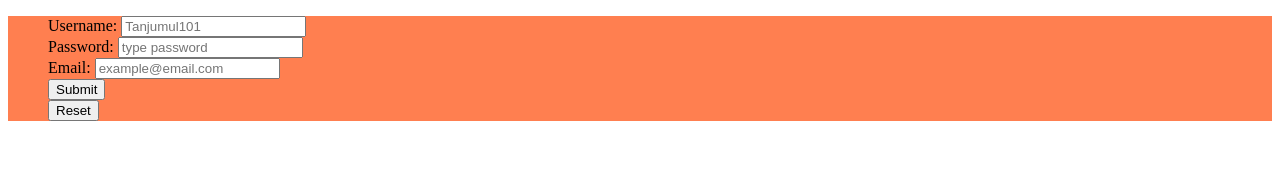
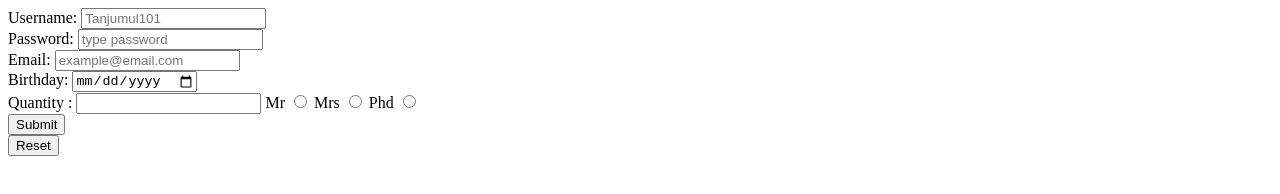
Before and after one commit to 2019331101-Tanjumul/Web-dev, a plain HTML site: page form.html in a window 1280 px wide. Drawn offline with Linux system fonts and the light colour scheme.

Commit message:
adding raidio buttons and date

```diff
--- a/form.html
+++ b/form.html
@@ -6,7 +6,7 @@
     <title>Document</title>
 </head>
 <body>
-    <ul border:"5" ; style="background-color : coral; box-shadow: blueviolet 50 ;  align-items:center ; border-radius: 24px solid; color:black" >
+
 <form method="post">
 
     <label>Username:</label>
@@ -15,9 +15,19 @@
 <input type="password" id="password" placeholder="type password" required minlength="10"><br>
 <label> Email: </label>
 <input type="email" placeholder="example@email.com" required ></input><br>
+<label>Birthday:</label>
+<input type="date" required id="birthdate"><br>
+<label>Quantity :</label>
+<input type="number">
+<label>Mr</label>
+<input type="radio" id = "radiobutton" name="title">
+<label>Mrs</label>
+<input type="radio" id = "radiobutton" name="title">
+<label>Phd</label>
+<input type="radio" id = "radiobutton" name="title"> <br>
 <input type="submit"><br>
 <input type="reset">
 </form>
-    </ul>
+
 </body>
 </html>
```
